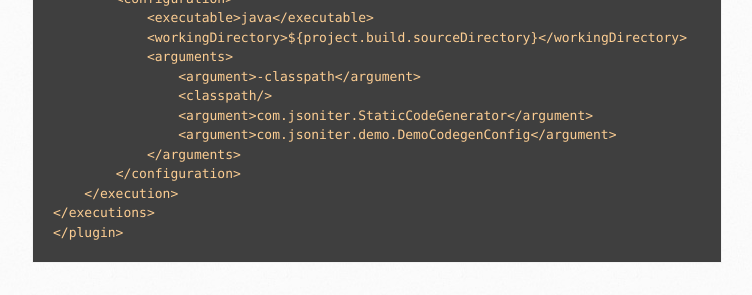
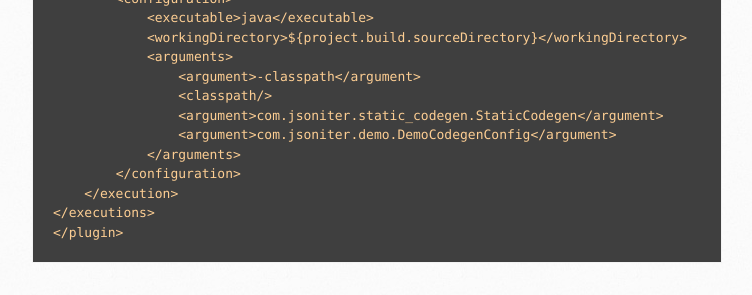
Before and after one commit to json-iterator/json-iterator.github.io, a Jekyll site: the page built from java-features.md, in a window 1280 px wide and 900 px high, scrolled down 5315 px. Shown: the part 484-779 px from the top of the window, without its empty margins (138-890 px from the left). Built offline with Jekyll 4.4.1, drawn with Linux system fonts in a browser that asks for light colours; comment, search, counter and statistics services are not loaded; some of the changed text lies outside the part shown.

Commit message:
Update java-features.md

```diff
--- a/java-features.md
+++ b/java-features.md
@@ -213,7 +213,7 @@ then add code generation to maven build:
 	    <arguments>
 		<argument>-classpath</argument>
 		<classpath/>
-		<argument>com.jsoniter.StaticCodeGenerator</argument>
+		<argument>com.jsoniter.static_codegen.StaticCodegen</argument>
 		<argument>com.jsoniter.demo.DemoCodegenConfig</argument>
 	    </arguments>
 	</configuration>
```
